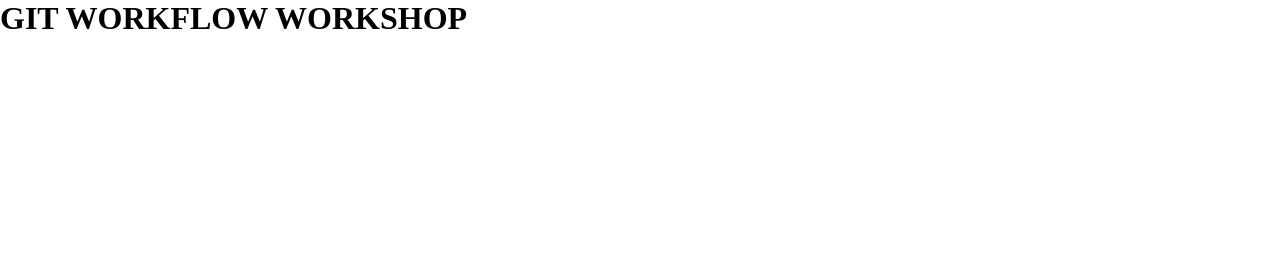
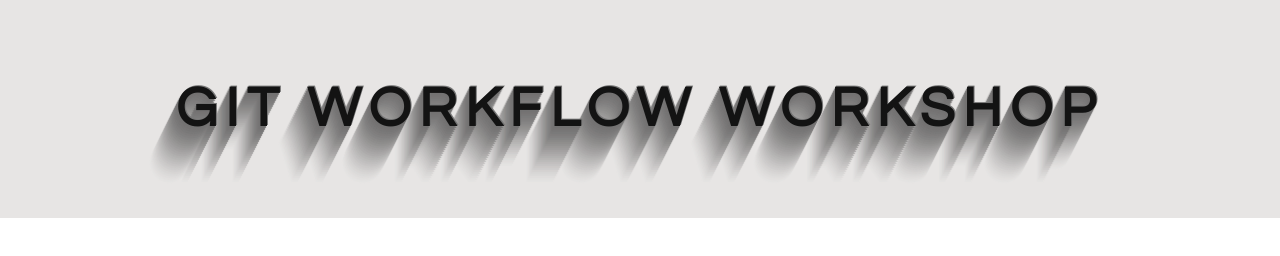
Before and after one commit to mad-ent-java-s24/Bryce-Kevin-GitActivity, a plain HTML site: page index.html in a window 1280 px wide. Drawn offline with Linux system fonts and the light colour scheme.

Commit message:
Changed h1 class to page-heading

```diff
--- a/index.html
+++ b/index.html
@@ -10,7 +10,7 @@
 
 <body>
 
-    <h1 class="some-heading">GIT WORKFLOW WORKSHOP</h1>
+    <h1 class="page-heading">GIT WORKFLOW WORKSHOP</h1>
 
 </body>
 
```
